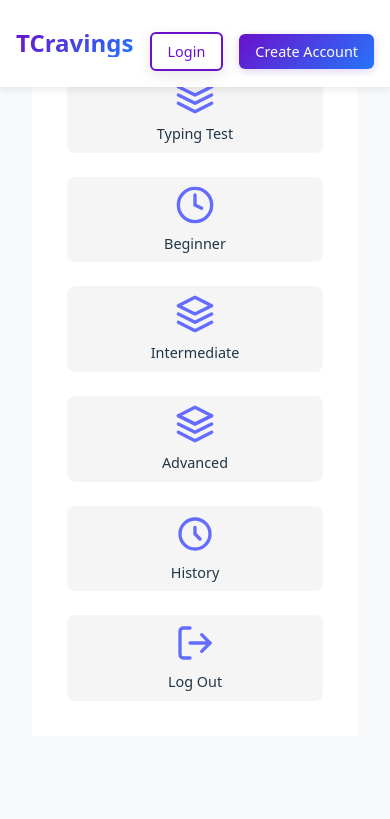
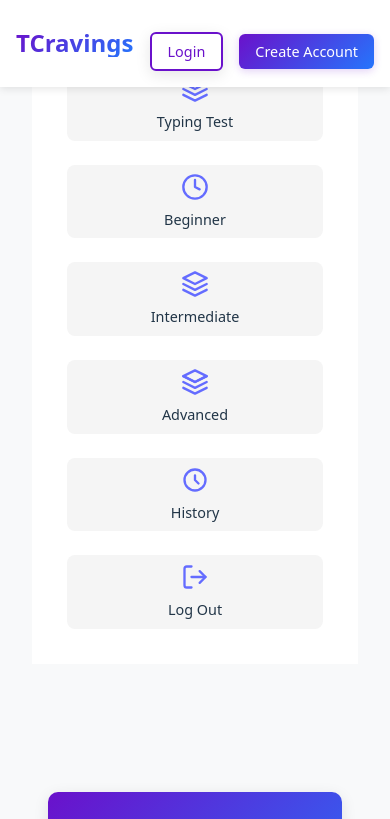
Before and after one commit to vincenttwizere/Typing-Cravings, a React (Vite) app: page / in a window 390 px wide. Shown: the top 819 px of the page. Built offline with nearby package versions, Linux system fonts and the light colour scheme.

Commit message:
reducing the icon sizes of the dashboard

```diff
--- a/src/index.css
+++ b/src/index.css
@@ -150,8 +150,8 @@ button:focus-visible {
 }
 
 .dashboard-card-icon {
-  width: 48px;
-  height: 48px;
+  width: 32px;
+  height: 32px;
   color: var(--primary-color);
   display: flex;
   align-items: center;
@@ -185,8 +185,8 @@ button:focus-visible {
   }
 
   .dashboard-card-icon {
-    width: 40px;
-    height: 40px;
+    width: 28px;
+    height: 28px;
   }
 
   .dashboard-card-title {
```
